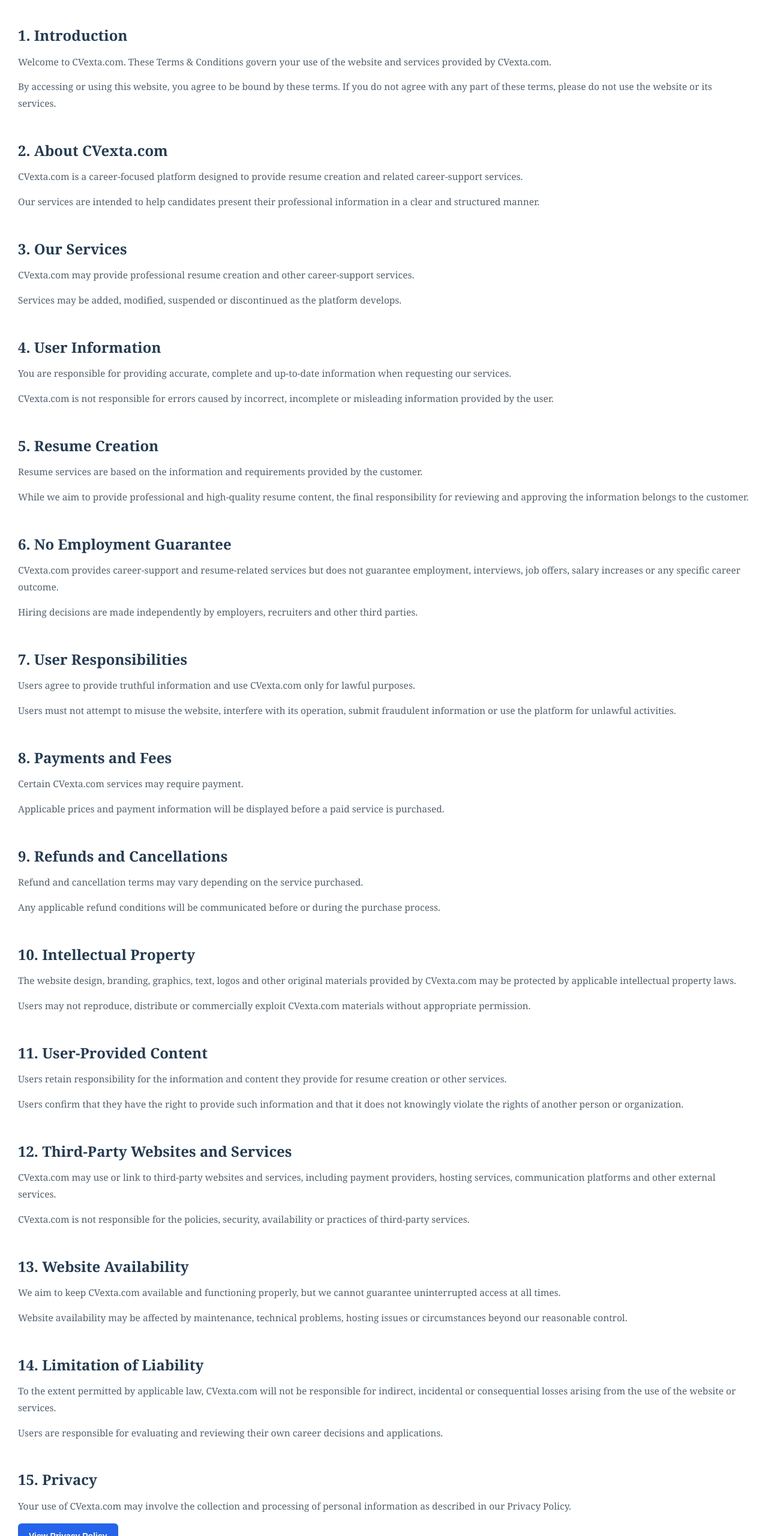
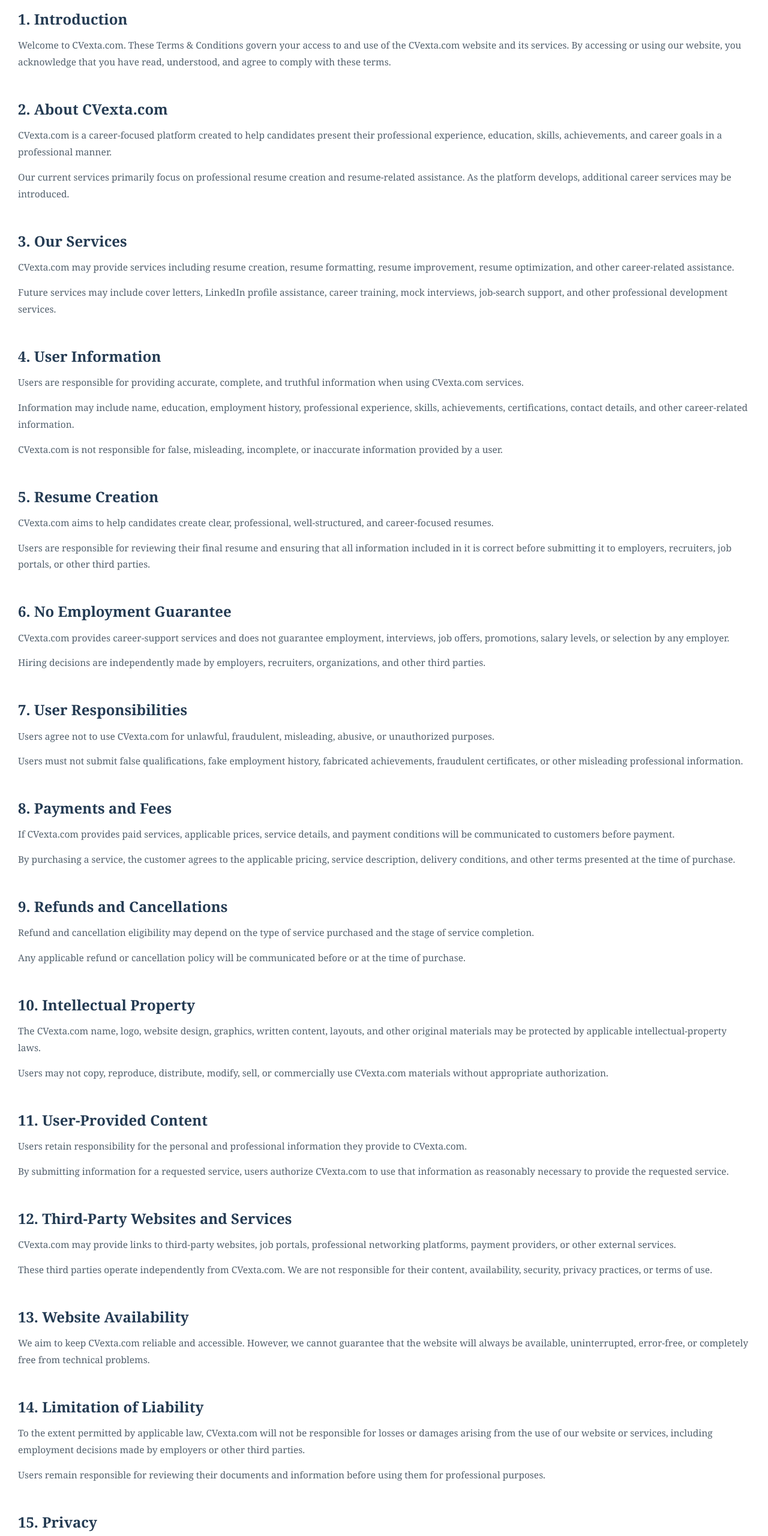
Before and after one commit to jgjit5071-cyber/CVexta, a website: page terms.html in a window 1280 px wide. Shown: the part 240-2800 px from the top of the page at 60% size. Drawn offline with Linux system fonts and the light colour scheme.

Commit message:
Update terms.html

````diff
--- a/terms.html
+++ b/terms.html
@@ -1,10 +1,8 @@
 <!DOCTYPE html>
-
 <html lang="en">
 
 <head>
 
-```
     <meta charset="UTF-8">
 
     <meta name="viewport" content="width=device-width, initial-scale=1.0">
@@ -12,37 +10,43 @@
     <meta name="description"
         content="CVexta.com Terms & Conditions - Terms governing the use of CVexta.com and its career services.">
 
-<title>Terms &amp; Conditions | CVexta.com</title>
+    <title>Terms & Conditions | CVexta.com</title>
 
-<link rel="stylesheet" href="terms.css">
-```
+    <link rel="stylesheet" type="text/css" href="terms.css">
 
 </head>
 
+
 <body>
 
-```
-<!-- HEADER -->
     <header class="about-header">
 
         <div class="logo">
-        <a href="index.html">CVexta.com</a>
+
+            <a href="index.html">
+                CVexta.com
+            </a>
+
         </div>
 
+
         <nav>
+
             <a href="index.html">Home</a>
+
             <a href="about.html">About</a>
-        <a href="terms.html">Terms &amp; Conditions</a>
+
+            <a href="terms.html">Terms & Conditions</a>
+
             <a href="Privacy7Policy.html">Privacy Policy</a>
+
         </nav>
 
     </header>
 
-
-<!-- HERO -->
     <section class="terms-hero">
 
-    <h1>Terms &amp; Conditions</h1>
+        <h1>Terms & Conditions</h1>
 
         <p>
             Please read these terms carefully before using CVexta.com.
@@ -54,26 +58,22 @@
 
     </section>
 
+    <main class="terms-container">
 
-<!-- CONTENT -->
-<main class="terms-container">
 
         <section class="terms-section">
 
             <h2>1. Introduction</h2>
 
             <p>
-            Welcome to CVexta.com. These Terms &amp; Conditions govern
-            your use of the website and services provided by CVexta.com.
-        </p>
-
-        <p>
-            By accessing or using this website, you agree to be bound
-            by these terms. If you do not agree with any part of these
-            terms, please do not use the website or its services.
+                Welcome to CVexta.com. These Terms & Conditions govern your
+                access to and use of the CVexta.com website and its services.
+                By accessing or using our website, you acknowledge that you
+                have read, understood, and agree to comply with these terms.
             </p>
 
         </section>
+
 
 
         <section class="terms-section">
@@ -81,16 +81,20 @@
             <h2>2. About CVexta.com</h2>
 
             <p>
-            CVexta.com is a career-focused platform designed to provide
-            resume creation and related career-support services.
+                CVexta.com is a career-focused platform created to help
+                candidates present their professional experience, education,
+                skills, achievements, and career goals in a professional
+                manner.
             </p>
 
             <p>
-            Our services are intended to help candidates present their
-            professional information in a clear and structured manner.
+                Our current services primarily focus on professional resume
+                creation and resume-related assistance. As the platform
+                develops, additional career services may be introduced.
             </p>
 
         </section>
+
 
 
         <section class="terms-section">
@@ -98,16 +102,19 @@
             <h2>3. Our Services</h2>
 
             <p>
-            CVexta.com may provide professional resume creation and
-            other career-support services.
+                CVexta.com may provide services including resume creation,
+                resume formatting, resume improvement, resume optimization,
+                and other career-related assistance.
             </p>
 
             <p>
-            Services may be added, modified, suspended or discontinued
-            as the platform develops.
+                Future services may include cover letters, LinkedIn profile
+                assistance, career training, mock interviews, job-search
+                support, and other professional development services.
             </p>
 
         </section>
+
 
 
         <section class="terms-section">
@@ -115,16 +122,23 @@
             <h2>4. User Information</h2>
 
             <p>
-            You are responsible for providing accurate, complete and
-            up-to-date information when requesting our services.
+                Users are responsible for providing accurate, complete, and
+                truthful information when using CVexta.com services.
             </p>
 
             <p>
-            CVexta.com is not responsible for errors caused by incorrect,
-            incomplete or misleading information provided by the user.
+                Information may include name, education, employment history,
+                professional experience, skills, achievements, certifications,
+                contact details, and other career-related information.
+            </p>
+
+            <p>
+                CVexta.com is not responsible for false, misleading,
+                incomplete, or inaccurate information provided by a user.
             </p>
 
         </section>
+
 
 
         <section class="terms-section">
@@ -132,17 +146,19 @@
             <h2>5. Resume Creation</h2>
 
             <p>
-            Resume services are based on the information and requirements
-            provided by the customer.
+                CVexta.com aims to help candidates create clear, professional,
+                well-structured, and career-focused resumes.
             </p>
 
             <p>
-            While we aim to provide professional and high-quality resume
-            content, the final responsibility for reviewing and approving
-            the information belongs to the customer.
+                Users are responsible for reviewing their final resume and
+                ensuring that all information included in it is correct before
+                submitting it to employers, recruiters, job portals, or other
+                third parties.
             </p>
 
         </section>
+
 
 
         <section class="terms-section">
@@ -150,17 +166,18 @@
             <h2>6. No Employment Guarantee</h2>
 
             <p>
-            CVexta.com provides career-support and resume-related services
-            but does not guarantee employment, interviews, job offers,
-            salary increases or any specific career outcome.
+                CVexta.com provides career-support services and does not
+                guarantee employment, interviews, job offers, promotions,
+                salary levels, or selection by any employer.
             </p>
 
             <p>
-            Hiring decisions are made independently by employers,
-            recruiters and other third parties.
+                Hiring decisions are independently made by employers,
+                recruiters, organizations, and other third parties.
             </p>
 
         </section>
+
 
 
         <section class="terms-section">
@@ -168,17 +185,18 @@
             <h2>7. User Responsibilities</h2>
 
             <p>
-            Users agree to provide truthful information and use CVexta.com
-            only for lawful purposes.
+                Users agree not to use CVexta.com for unlawful, fraudulent,
+                misleading, abusive, or unauthorized purposes.
             </p>
 
             <p>
-            Users must not attempt to misuse the website, interfere with
-            its operation, submit fraudulent information or use the
-            platform for unlawful activities.
+                Users must not submit false qualifications, fake employment
+                history, fabricated achievements, fraudulent certificates,
+                or other misleading professional information.
             </p>
 
         </section>
+
 
 
         <section class="terms-section">
@@ -186,15 +204,19 @@
             <h2>8. Payments and Fees</h2>
 
             <p>
-            Certain CVexta.com services may require payment.
+                If CVexta.com provides paid services, applicable prices,
+                service details, and payment conditions will be communicated
+                to customers before payment.
             </p>
 
             <p>
-            Applicable prices and payment information will be displayed
-            before a paid service is purchased.
+                By purchasing a service, the customer agrees to the applicable
+                pricing, service description, delivery conditions, and other
+                terms presented at the time of purchase.
             </p>
 
         </section>
+
 
 
         <section class="terms-section">
@@ -202,16 +224,17 @@
             <h2>9. Refunds and Cancellations</h2>
 
             <p>
-            Refund and cancellation terms may vary depending on the
-            service purchased.
+                Refund and cancellation eligibility may depend on the type of
+                service purchased and the stage of service completion.
             </p>
 
             <p>
-            Any applicable refund conditions will be communicated
-            before or during the purchase process.
+                Any applicable refund or cancellation policy will be
+                communicated before or at the time of purchase.
             </p>
 
         </section>
+
 
 
         <section class="terms-section">
@@ -219,17 +242,19 @@
             <h2>10. Intellectual Property</h2>
 
             <p>
-            The website design, branding, graphics, text, logos and
-            other original materials provided by CVexta.com may be
-            protected by applicable intellectual property laws.
+                The CVexta.com name, logo, website design, graphics, written
+                content, layouts, and other original materials may be protected
+                by applicable intellectual-property laws.
             </p>
 
             <p>
-            Users may not reproduce, distribute or commercially exploit
-            CVexta.com materials without appropriate permission.
+                Users may not copy, reproduce, distribute, modify, sell, or
+                commercially use CVexta.com materials without appropriate
+                authorization.
             </p>
 
         </section>
+
 
 
         <section class="terms-section">
@@ -237,17 +262,18 @@
             <h2>11. User-Provided Content</h2>
 
             <p>
-            Users retain responsibility for the information and content
-            they provide for resume creation or other services.
+                Users retain responsibility for the personal and professional
+                information they provide to CVexta.com.
             </p>
 
             <p>
-            Users confirm that they have the right to provide such
-            information and that it does not knowingly violate the
-            rights of another person or organization.
+                By submitting information for a requested service, users
+                authorize CVexta.com to use that information as reasonably
+                necessary to provide the requested service.
             </p>
 
         </section>
+
 
 
         <section class="terms-section">
@@ -255,17 +281,19 @@
             <h2>12. Third-Party Websites and Services</h2>
 
             <p>
-            CVexta.com may use or link to third-party websites and
-            services, including payment providers, hosting services,
-            communication platforms and other external services.
+                CVexta.com may provide links to third-party websites,
+                job portals, professional networking platforms, payment
+                providers, or other external services.
             </p>
 
             <p>
-            CVexta.com is not responsible for the policies, security,
-            availability or practices of third-party services.
+                These third parties operate independently from CVexta.com.
+                We are not responsible for their content, availability,
+                security, privacy practices, or terms of use.
             </p>
 
         </section>
+
 
 
         <section class="terms-section">
@@ -273,17 +301,14 @@
             <h2>13. Website Availability</h2>
 
             <p>
-            We aim to keep CVexta.com available and functioning properly,
-            but we cannot guarantee uninterrupted access at all times.
-        </p>
-
-        <p>
-            Website availability may be affected by maintenance,
-            technical problems, hosting issues or circumstances beyond
-            our reasonable control.
+                We aim to keep CVexta.com reliable and accessible. However,
+                we cannot guarantee that the website will always be available,
+                uninterrupted, error-free, or completely free from technical
+                problems.
             </p>
 
         </section>
+
 
 
         <section class="terms-section">
@@ -292,16 +317,18 @@
 
             <p>
                 To the extent permitted by applicable law, CVexta.com will
-            not be responsible for indirect, incidental or consequential
-            losses arising from the use of the website or services.
+                not be responsible for losses or damages arising from the use
+                of our website or services, including employment decisions
+                made by employers or other third parties.
             </p>
 
             <p>
-            Users are responsible for evaluating and reviewing their
-            own career decisions and applications.
+                Users remain responsible for reviewing their documents and
+                information before using them for professional purposes.
             </p>
 
         </section>
+
 
 
         <section class="terms-section">
@@ -309,16 +336,23 @@
             <h2>15. Privacy</h2>
 
             <p>
-            Your use of CVexta.com may involve the collection and
-            processing of personal information as described in our
-            Privacy Policy.
+                Your privacy is important to us. Information submitted through
+                CVexta.com may be collected, processed, stored, and used as
+                necessary to provide requested services and operate our
+                website.
             </p>
 
-        <a href="Privacy7Policy.html">
+            <p>
+                Please review our Privacy Policy to understand how CVexta.com
+                handles personal information.
+            </p>
+
+            <a href="privacy.html">
                 View Privacy Policy
             </a>
 
         </section>
+
 
 
         <section class="terms-section">
@@ -326,15 +360,17 @@
             <h2>16. Changes to These Terms</h2>
 
             <p>
-            CVexta.com may update these Terms &amp; Conditions from
-            time to time as our website, services and business develop.
+                CVexta.com may update these Terms & Conditions from time to
+                time as our website, services, and business develop.
             </p>
 
             <p>
-            Updated terms will be published on this page.
+                Updated terms will be published on this page along with a
+                revised "Last Updated" date.
             </p>
 
         </section>
+
 
 
         <section class="terms-section">
@@ -342,12 +378,13 @@
             <h2>17. Contact Us</h2>
 
             <p>
-            If you have questions regarding these Terms &amp; Conditions,
-            please contact CVexta.com through the official contact details
-            provided on our website.
+                If you have questions, concerns, or requests regarding these
+                Terms & Conditions or our services, please contact CVexta.com
+                through the official contact details provided on our website.
             </p>
 
         </section>
+
 
 
         <section class="terms-section">
@@ -355,16 +392,27 @@
             <h2>18. Acceptance of Terms</h2>
 
             <p>
-            By using CVexta.com, you acknowledge that you have read,
-            understood and agreed to these Terms &amp; Conditions.
+                By accessing, browsing, or using CVexta.com, you acknowledge
+                that you have read and understood these Terms & Conditions
+                and agree to comply with them.
+            </p>
+
+            <p>
+                If you do not agree with these terms, please discontinue use
+                of CVexta.com and its services.
             </p>
 
         </section>
 
+
     </main>
 
 
+
+    <!-- ============================= -->
     <!-- FOOTER -->
+    <!-- ============================= -->
+
     <footer class="site-footer">
 
         <div class="footer-content">
@@ -374,7 +422,7 @@
                 <h2>CVexta.com</h2>
 
                 <p>
-                Building better resumes today.<br>
+                    Building better resumes today.
                     Building better careers tomorrow.
                 </p>
 
@@ -384,8 +432,11 @@
             <div class="footer-links">
 
                 <a href="index.html">Home</a>
+
                 <a href="about.html">About</a>
-            <a href="terms.html">Terms &amp; Conditions</a>
+
+                <a href="terms.html">Terms & Conditions</a>
+
                 <a href="Privacy7Policy.html">Privacy Policy</a>
 
             </div>
@@ -402,7 +453,7 @@
         </div>
 
     </footer>
-```
+
 
 </body>
 
````
Lines whose indentation alone changed are shown as unchanged.
